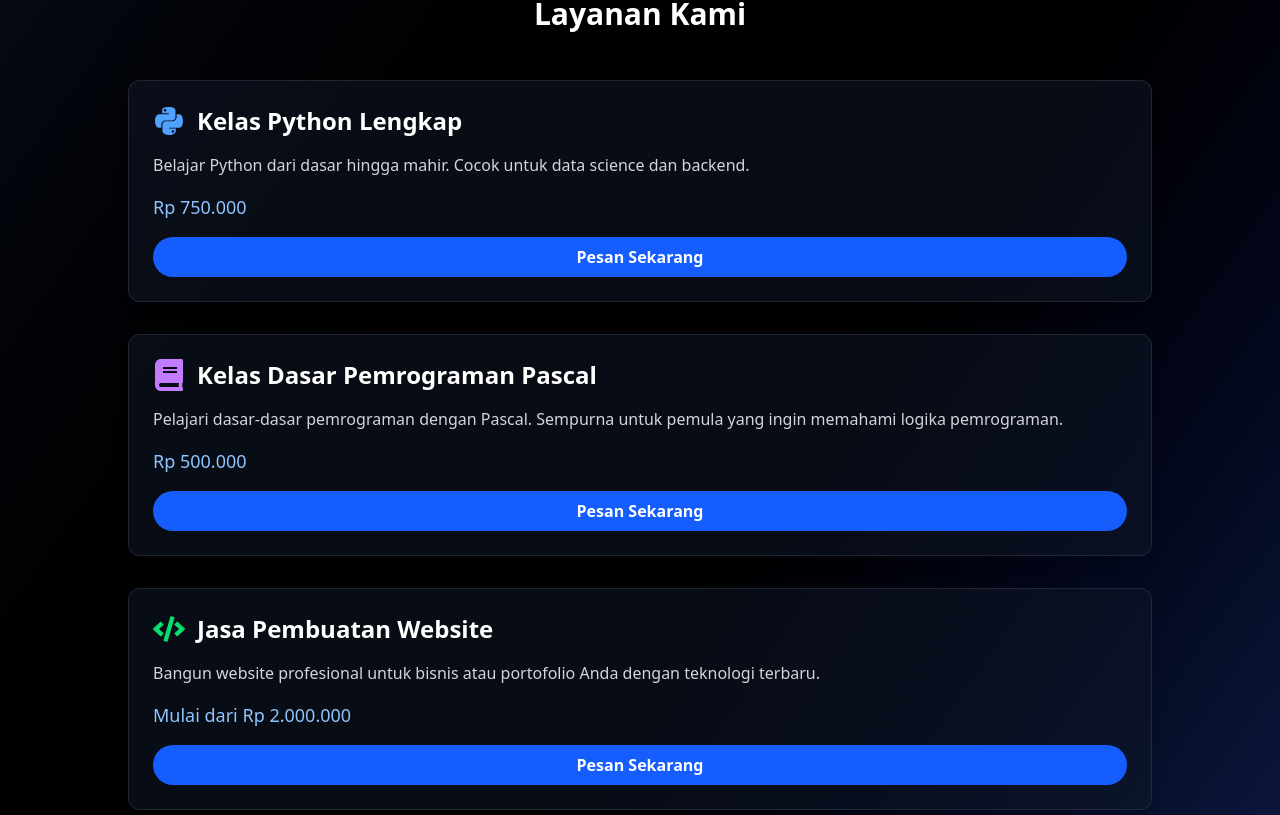
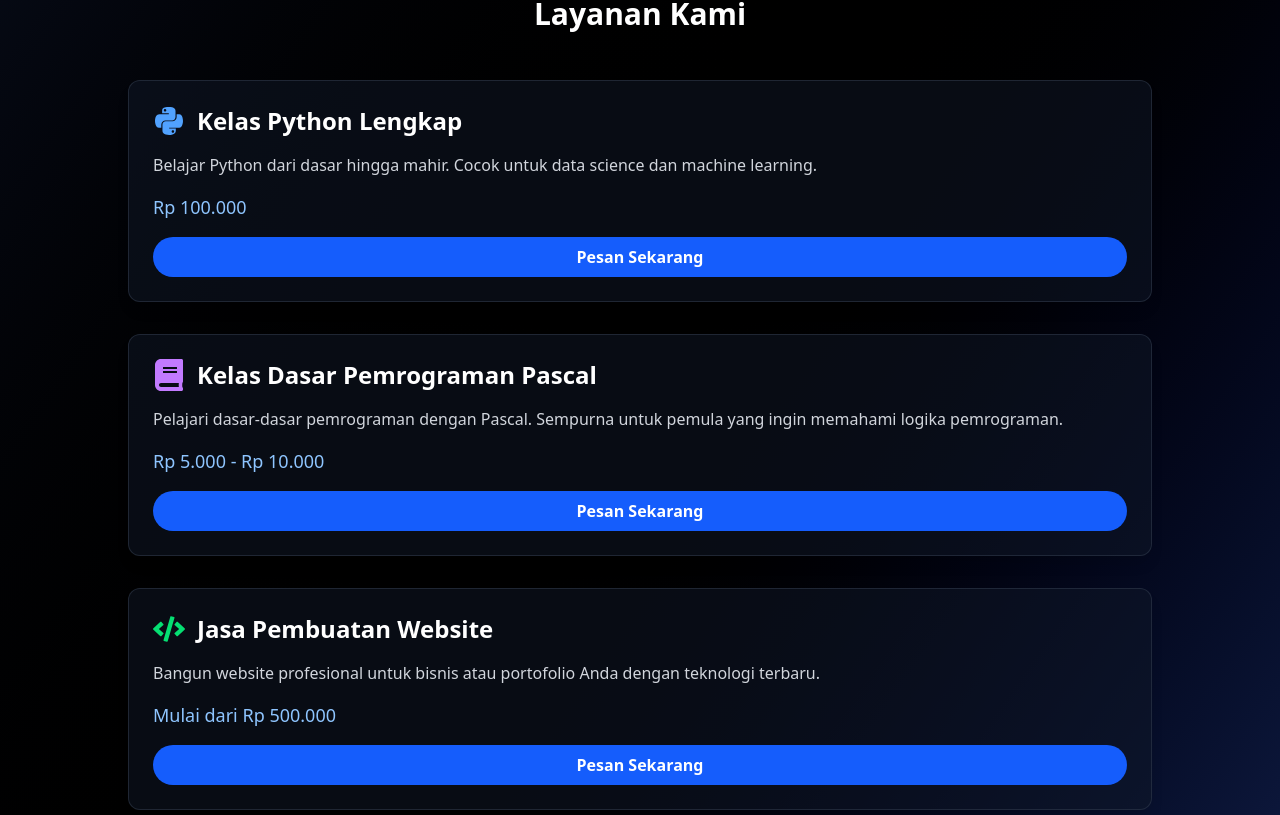
Before and after one commit to IKIII0/Nexfora0, a React (Vite) app: page / in a window 1280 px wide. Shown: the part 585-1400 px from the top of the page. Built offline with nearby package versions, Linux system fonts and the light colour scheme.

Commit message:
Perubahan harga dan logo title

```diff
--- a/index.html
+++ b/index.html
@@ -2,10 +2,10 @@
 <html lang="en">
   <head>
     <meta charset="UTF-8" />
-    <link rel="icon" type="image/svg+xml" href="/vite.svg" />
+    <link rel="icon" type="image/svg+xml" href="/logo.svg" />
     <meta name="viewport" content="width=device-width, initial-scale=1.0" />
     <link rel="stylesheet" href="/src/output.css" />
-    <title>nexfora-app</title>
+    <title>Nexfora</title>
   </head>
   <body>
     <div id="root"></div>
--- a/src/App.jsx
+++ b/src/App.jsx
@@ -21,37 +21,38 @@ function App() {
   if (showLogin) {
     return <Login onBack={() => setShowLogin(false)} />;
   }
-  // Data dummy untuk produk/jasa
+  // Daftar produk/jasa
   const services = [
     {
       title: "Kelas Python Lengkap",
       description:
-        "Belajar Python dari dasar hingga mahir. Cocok untuk data science dan backend.",
-      price: "Rp 750.000",
+        "Belajar Python dari dasar hingga mahir. Cocok untuk data science dan machine learning.",
+      price: "Rp 100.000",
       icon: <FaPython className="text-blue-400" size={32} />,
     },
     {
       title: "Kelas Dasar Pemrograman Pascal",
       description:
         "Pelajari dasar-dasar pemrograman dengan Pascal. Sempurna untuk pemula yang ingin memahami logika pemrograman.",
-      price: "Rp 500.000",
+      price: "Rp 5.000 - Rp 10.000",
       icon: <FaBook className="text-purple-400" size={32} />,
     },
     {
       title: "Jasa Pembuatan Website",
       description:
         "Bangun website profesional untuk bisnis atau portofolio Anda dengan teknologi terbaru.",
-      price: "Mulai dari Rp 2.000.000",
+      price: "Mulai dari Rp 500.000",
       icon: <FaCode className="text-green-400" size={32} />,
     },
     {
       title: "Jasa Design Grafis",
       description:
         "Desain logo, banner, poster, dan materi promosi profesional untuk meningkatkan brand Anda.",
-      price: "Mulai dari Rp 500.000",
+      price: "Rp 5.000 - Rp 450.000",
       icon: <FaPaintBrush className="text-pink-400" size={32} />,
     },
   ];
+  // Akhir daftar produk/jasa
 
   return (
     // Wrapper utama dengan gradasi warna yang diminta
@@ -90,7 +91,7 @@ function App() {
             </a>
             <button
               onClick={() => setShowLogin(true)}
-              className="bg-gradient-to-r from-blue-600 to-purple-600 hover:from-blue-500 hover:to-purple-500 px-6 py-2 rounded-full transition-all duration-300 hover:scale-110 hover:shadow-lg hover:shadow-blue-500/50 font-semibold"
+              className="bg-linear-to-r from-blue-600 to-purple-600 hover:from-blue-500 hover:to-purple-500 px-6 py-2 rounded-full transition-all duration-300 hover:scale-110 hover:shadow-lg hover:shadow-blue-500/50 font-semibold"
             >
               Login
             </button>
@@ -137,7 +138,7 @@ function App() {
                 setShowLogin(true);
                 setMobileMenuOpen(false);
               }}
-              className="block w-full text-left bg-gradient-to-r from-blue-600 to-purple-600 hover:from-blue-500 hover:to-purple-500 px-4 py-3 rounded-lg transition-all duration-300 hover:scale-105 hover:shadow-lg hover:shadow-blue-500/50 font-semibold mt-4"
+              className="block w-full text-left bg-linear-to-r from-blue-600 to-purple-600 hover:from-blue-500 hover:to-purple-500 px-4 py-3 rounded-lg transition-all duration-300 hover:scale-105 hover:shadow-lg hover:shadow-blue-500/50 font-semibold mt-4"
             >
               Login
             </button>
@@ -156,7 +157,7 @@ function App() {
         </p>
         <a
           href="#services"
-          className="inline-block bg-gradient-to-r from-blue-500 to-purple-600 hover:from-blue-400 hover:to-purple-500 text-white font-bold py-3 px-8 rounded-full text-lg transition-all duration-300 hover:scale-110 hover:shadow-2xl hover:shadow-purple-500/50 animate-on-load animate-scale-in delay-600 glow-on-hover"
+          className="inline-block bg-linear-to-r from-blue-500 to-purple-600 hover:from-blue-400 hover:to-purple-500 text-white font-bold py-3 px-8 rounded-full text-lg transition-all duration-300 hover:scale-110 hover:shadow-2xl hover:shadow-purple-500/50 animate-on-load animate-scale-in delay-600 glow-on-hover"
         >
           Mulai Jelajahi
         </a>
--- a/src/components/Login.jsx
+++ b/src/components/Login.jsx
@@ -1,5 +1,12 @@
 import React, { useState } from "react";
-import { FaEnvelope, FaLock, FaEye, FaEyeSlash, FaGoogle, FaGithub } from "react-icons/fa";
+import {
+  FaEnvelope,
+  FaLock,
+  FaEye,
+  FaEyeSlash,
+  FaGoogle,
+  FaGithub,
+} from "react-icons/fa";
 
 function Login({ onBack }) {
   const [showPassword, setShowPassword] = useState(false);
@@ -14,13 +21,13 @@ function Login({ onBack }) {
   };
 
   return (
-    <div className="min-h-screen bg-gradient-to-br from-gray-900 via-black to-blue-950 text-white flex items-center justify-center p-6">
+    <div className="min-h-screen bg-linear-to-br from-gray-900 via-black to-blue-950 text-white flex items-center justify-center p-6">
       <div className="w-full max-w-md">
         {/* Logo/Brand */}
         <div className="text-center mb-8 animate-on-load animate-fade-in-down">
           <button
             onClick={onBack}
-            className="text-4xl font-bold text-transparent bg-clip-text bg-gradient-to-r from-blue-400 to-purple-500 mb-2 hover:opacity-80 transition-opacity cursor-pointer"
+            className="text-4xl font-bold text-transparent bg-clip-text bg-linear-to-r from-blue-400 to-purple-500 mb-2 hover:opacity-80 transition-opacity cursor-pointer"
           >
             Nexfora
           </button>
@@ -32,7 +39,10 @@ function Login({ onBack }) {
           <form onSubmit={handleSubmit} className="space-y-6">
             {/* Email Input */}
             <div>
-              <label htmlFor="email" className="block text-sm font-medium text-gray-300 mb-2">
+              <label
+                htmlFor="email"
+                className="block text-sm font-medium text-gray-300 mb-2"
+              >
                 Email
               </label>
               <div className="relative">
@@ -53,7 +63,10 @@ function Login({ onBack }) {
 
             {/* Password Input */}
             <div>
-              <label htmlFor="password" className="block text-sm font-medium text-gray-300 mb-2">
+              <label
+                htmlFor="password"
+                className="block text-sm font-medium text-gray-300 mb-2"
+              >
                 Password
               </label>
               <div className="relative">
@@ -88,7 +101,10 @@ function Login({ onBack }) {
                 />
                 <span className="ml-2 text-gray-300">Ingat saya</span>
               </label>
-              <a href="#" className="text-blue-400 hover:text-blue-300 transition-colors">
+              <a
+                href="#"
+                className="text-blue-400 hover:text-blue-300 transition-colors"
+              >
                 Lupa password?
               </a>
             </div>
@@ -96,7 +112,7 @@ function Login({ onBack }) {
             {/* Submit Button */}
             <button
               type="submit"
-              className="w-full bg-gradient-to-r from-blue-500 to-purple-600 hover:from-blue-600 hover:to-purple-700 text-white font-bold py-3 rounded-lg transition-all duration-200 transform hover:scale-[1.02] active:scale-[0.98]"
+              className="w-full bg-linear-to-r from-blue-500 to-purple-600 hover:from-blue-600 hover:to-purple-700 text-white font-bold py-3 rounded-lg transition-all duration-200 transform hover:scale-[1.02] active:scale-[0.98]"
             >
               Masuk
             </button>
@@ -108,7 +124,9 @@ function Login({ onBack }) {
               <div className="w-full border-t border-gray-700"></div>
             </div>
             <div className="relative flex justify-center text-sm">
-              <span className="px-4 bg-gray-800/50 text-gray-400">Atau masuk dengan</span>
+              <span className="px-4 bg-gray-800/50 text-gray-400">
+                Atau masuk dengan
+              </span>
             </div>
           </div>
 
@@ -128,7 +146,7 @@ function Login({ onBack }) {
           <p className="text-center text-sm text-gray-400 mt-6">
             Belum punya akun?{" "}
             <button
-              onClick={() => alert('Fitur registrasi akan segera hadir!')}
+              onClick={() => alert("Fitur registrasi akan segera hadir!")}
               className="text-blue-400 hover:text-blue-300 font-medium transition-colors"
             >
               Daftar sekarang
--- a/src/output.css
+++ b/src/output.css
@@ -32,9 +32,7 @@
     --spacing: 0.25rem;
     --container-md: 28rem;
     --container-2xl: 42rem;
-    --container-4xl: 56rem;
     --container-5xl: 64rem;
-    --container-7xl: 80rem;
     --text-sm: 0.875rem;
     --text-sm--line-height: calc(1.25 / 0.875);
     --text-lg: 1.125rem;
```
Also changed, not shown: public/logo.svg (added).
